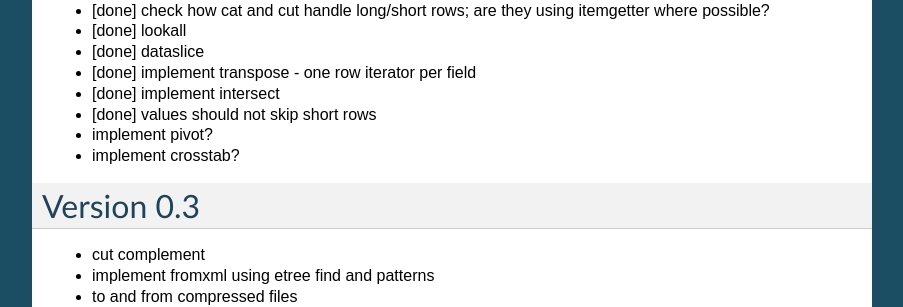
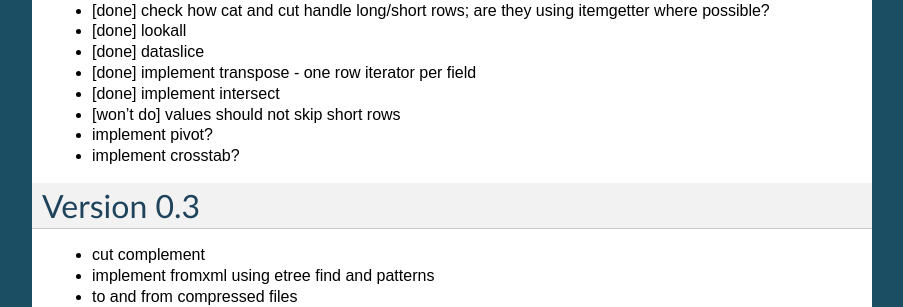
Before and after one commit to petl-developers/petl, a Sphinx documentation site: the page built from docs/todo.txt, in a window 1280 px wide and 900 px high, scrolled down 1726 px. Shown: the part 154-461 px from the top of the window, without its empty margins (198-1101 px from the left). Built offline with Sphinx 7.4.7, drawn with Linux system fonts in a browser that asks for light colours; formulas are drawn with MathJax 3.

Commit message:
todo review

```diff
--- a/docs/todo.txt
+++ b/docs/todo.txt
@@ -95,7 +95,7 @@
 - [done] implement transpose - one row iterator per field
 
 - [done] implement intersect
-- [done] values should not skip short rows
+- [won't do] values should not skip short rows
 - implement pivot?
 - implement crosstab?
 
```
